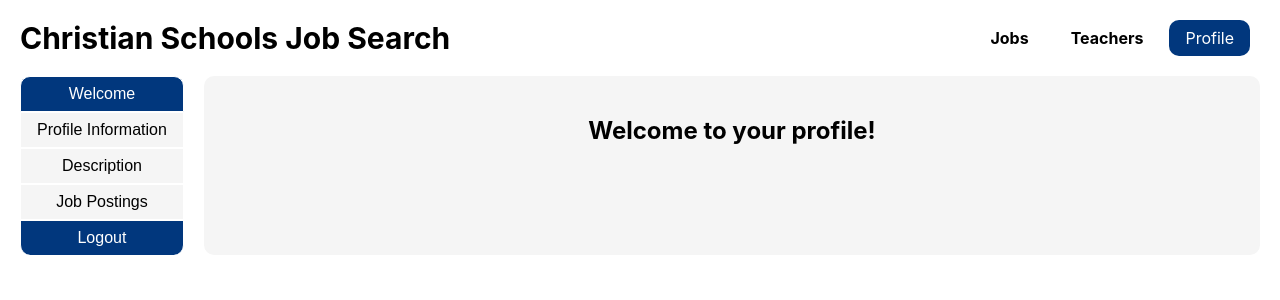
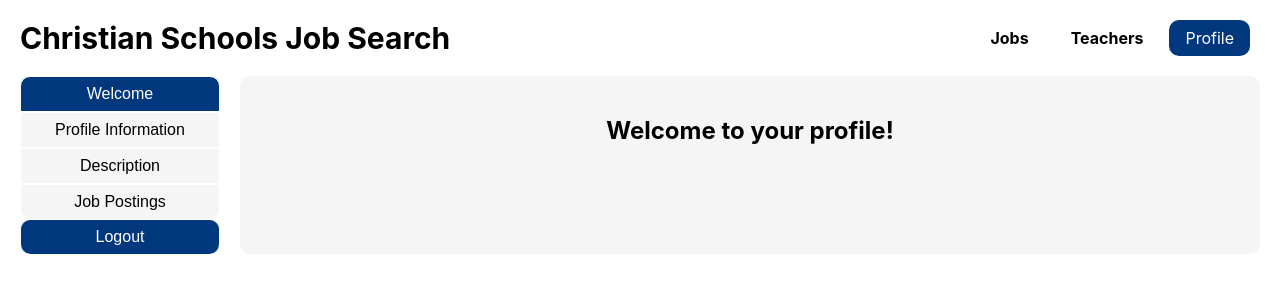
Before and after one commit to JS-7274/CSJSE-Clone, a React (Create React App) app in the folder csjse-app/client/: page /SchoolProfile in a window 1280 px wide. Shown: the top 300 px of the page. Built offline with nearby package versions, Linux system fonts and the light colour scheme.

Commit message:
School logout button style fix

```diff
--- a/csjse-app/client/src/pages/SchoolProfile.js
+++ b/csjse-app/client/src/pages/SchoolProfile.js
@@ -12,7 +12,7 @@ const SchoolProfile = ({ user }) => {
 	// Handles logout button redirection functionality.
 	const handleLogout = () => {
 		window.location.href = "/";
-	}
+	};
 
 	/* Opens welcome tab in side menu when page is first opened */
 
@@ -25,6 +25,7 @@ const SchoolProfile = ({ user }) => {
 			<SchoolHeader></SchoolHeader>
 
 			<div className="profile-container">
+				<div className="side">
 					<div className="sidebar">
 						<button
 							className={activeTab === "Welcome" ? "active" : ""}
@@ -50,12 +51,12 @@ const SchoolProfile = ({ user }) => {
 						>
 							Job Postings
 						</button>
-					<button
-							className="logout"
-							onClick={handleLogout}
-						>
+					</div>
+					<div className="sidebar">
+						<button className="logout" onClick={handleLogout}>
 							Logout
 						</button>
+					</div>
 				</div>
 				<div className="profile-content">
 					{activeTab === "Welcome" && (
```
Lines whose indentation alone changed are shown as unchanged.
